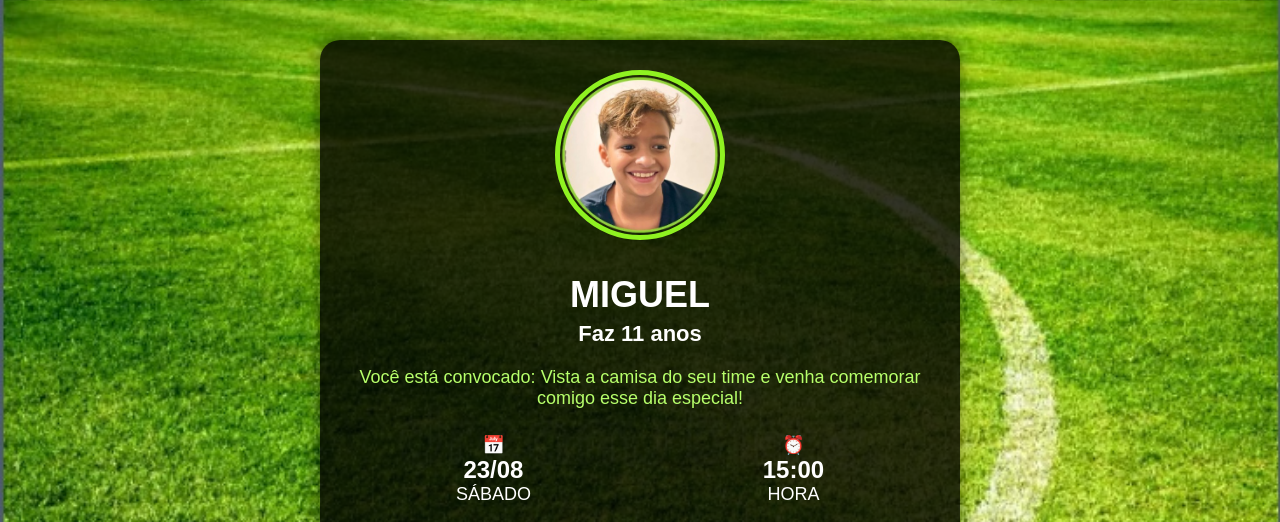
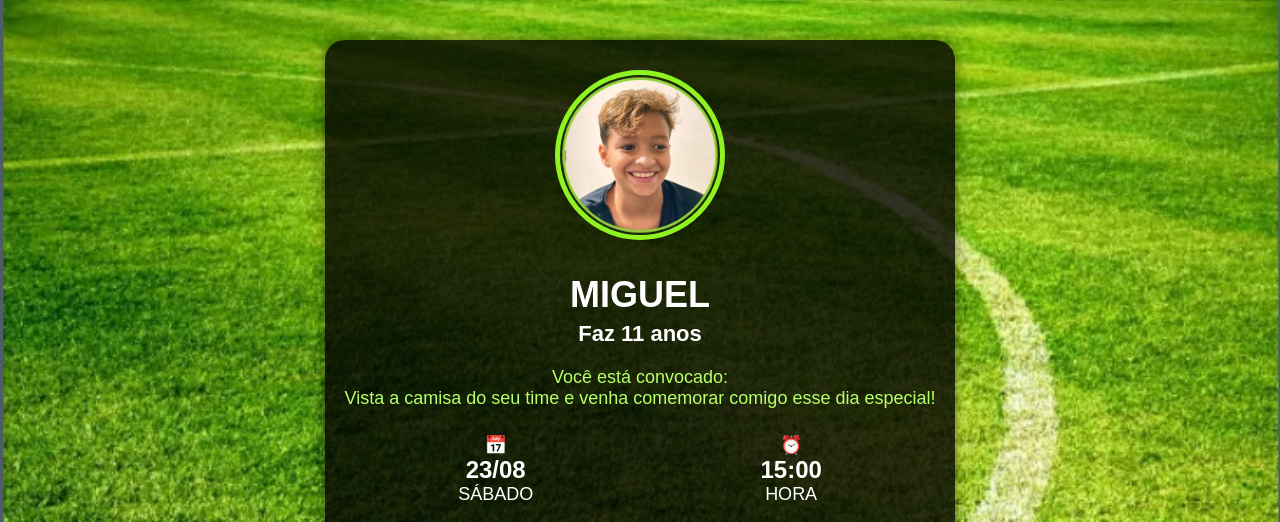
Before and after one commit to MarianaFausto/Convite, a plain HTML site: page index.html in a window 1280 px wide. Shown: the top 522 px of the page. Drawn offline with Linux system fonts and the light colour scheme.

Commit message:
Update index.html

```diff
--- a/index.html
+++ b/index.html
@@ -94,8 +94,10 @@
     <img src= "miguel.png" alt= "Foto do Miguel" class="foto">
     <h1>MIGUEL</h1>
     <h2>Faz 11 anos</h2>
-    <p class="convocado">Você está convocado: Vista a camisa do seu time e venha comemorar comigo esse dia especial!</p>
-
+    <p class="convocado">
+  <span class="destaque">Você está convocado:</span><br>
+  Vista a camisa do seu time e venha comemorar comigo esse dia especial!
+</p>
     <div class="info">
       <div>
         <span>📅 <strong>23/08</strong></span>
```
